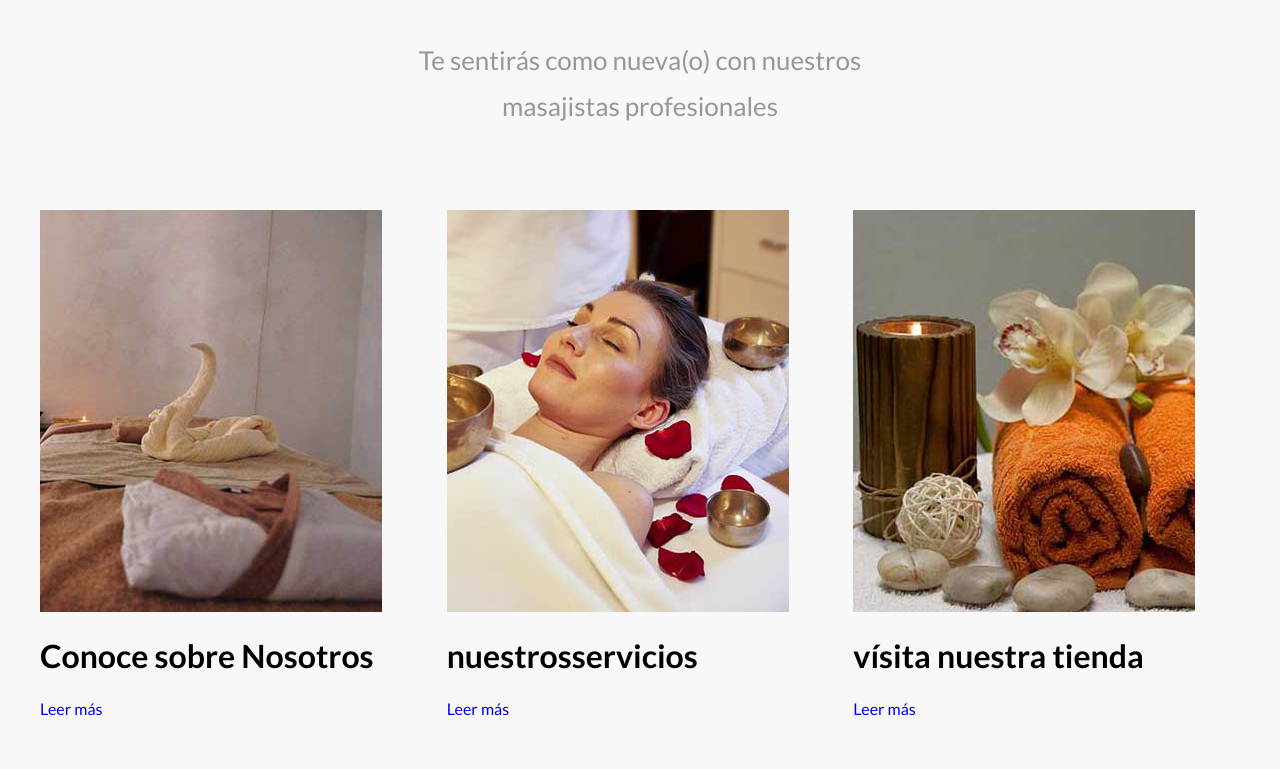
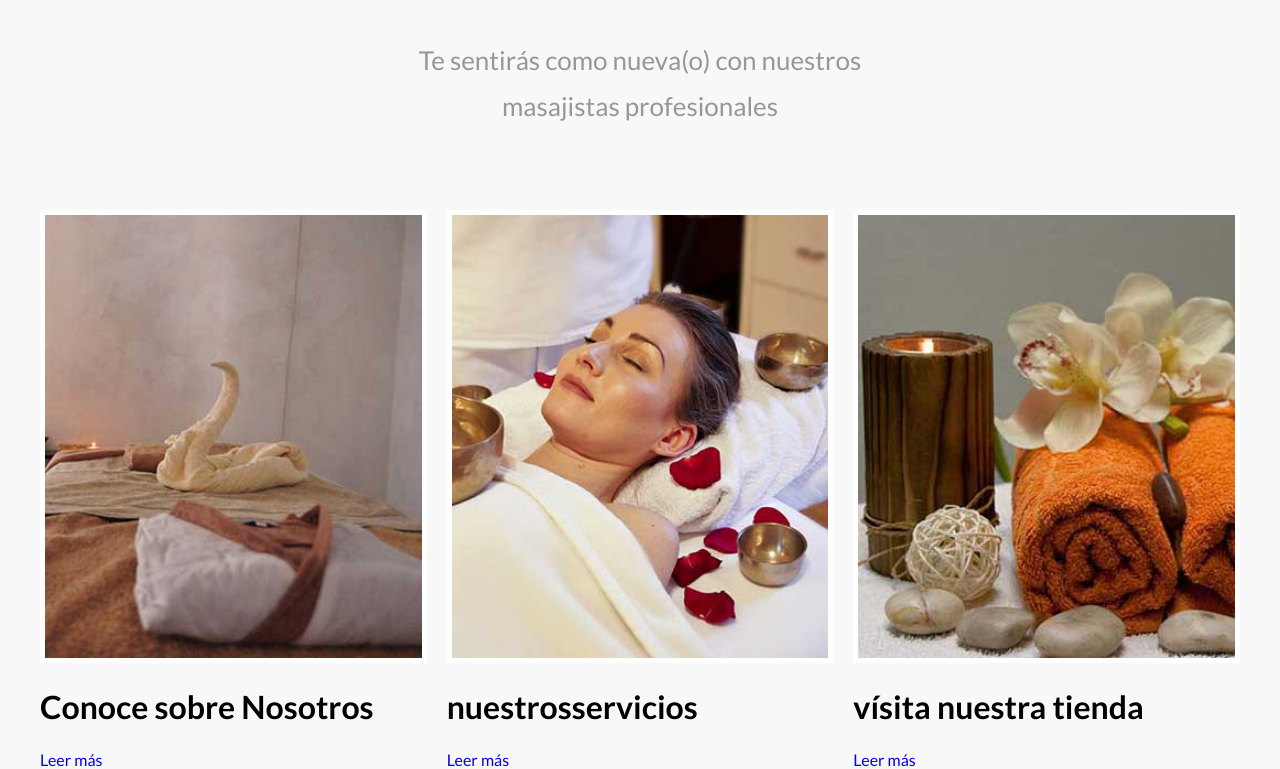
Before and after one commit to ManuUSS/carolina-spa, a website: page index.html in a window 1280 px wide. Shown: the part 1101-1870 px from the top of the page. Before the commit the page ends 1820 px from the top, so only its background shows below. Drawn offline with nearby package versions, Linux system fonts and the light colour scheme; files that its build step writes are made by us from their sources; files whose address does not match are found by name; a web font is replaced by a local one.

Commit message:
card-imagen scss

```diff
--- a/src/scss/ui/content/_cards.scss
+++ b/src/scss/ui/content/_cards.scss
@@ -22,5 +22,18 @@
         margin: 0;
     }
 
+    &__imagen {
+        width: 100%;
+        border: .5rem solid v.$blanco;
+        transition-property: rotate scale;
+        transition-duration: 300ms;
+
+        &:hover {
+            transform: rotate(4deg) scale(1.3);
+        }
+    }
+
+
+
 
 }
```
